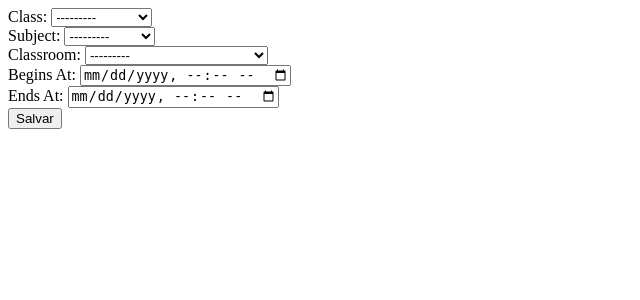
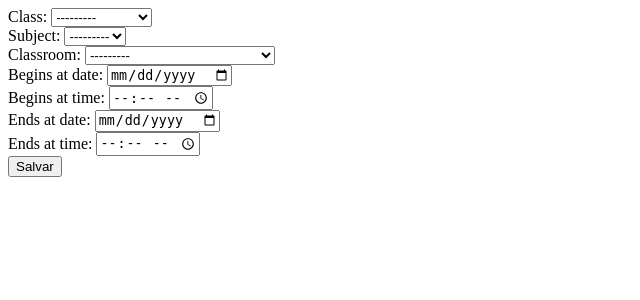
Before and after one commit to Miguel-Andrade-Cruz/Filow, a Django app: page /new/ in a window 1280 px wide. Shown: the top 300 px of the page, without its empty margins (0-640 px from the left). Run offline with Django 5.2, Linux system fonts and the light colour scheme; data comes from the database, SQL or seed files in the repository.

Commit message:
add search by date, reorgnize tables and add new litte features

```diff
--- a/schedules/forms.py
+++ b/schedules/forms.py
@@ -7,5 +7,9 @@ class ScheduleForm(forms.Form):
     _class = forms.ModelChoiceField(queryset=ClassTag.objects.all(), label="Class")
     subject = forms.ModelChoiceField(queryset=Subject.objects.all(), label="Subject")
     classroom = forms.ModelChoiceField(queryset=Classroom.objects.all(), label="Classroom")
-    begins_at = forms.DateTimeField(label="Begins At", widget=forms.DateTimeInput(attrs={'type': 'datetime-local'}))
-    ends_at = forms.DateTimeField(label="Ends At", widget=forms.DateTimeInput(attrs={'type': 'datetime-local'}))
+
+    begins_at_date = forms.DateField(label="Begins at date", widget=forms.DateInput(attrs={'type': 'date'}))
+    begins_at_time = forms.TimeField(label="Begins at time", widget=forms.TimeInput(attrs={'type': 'time'}))
+
+    ends_at_date = forms.DateField(label="Ends at date", widget=forms.DateInput(attrs={'type': 'date'}))
+    ends_at_time = forms.TimeField(label="Ends at time", widget=forms.TimeInput(attrs={'type': 'time'}))
--- a/schedules/models.py
+++ b/schedules/models.py
@@ -1,3 +1,4 @@
+from datetime import date
 from django.db import models
 from users.models import Teacher, ClassTag, Subject
 
@@ -13,11 +14,19 @@ class TeacherToClass(models.Model):
   teacher_id = models.ForeignKey(Teacher, on_delete=models.CASCADE)
   class_id = models.ForeignKey(ClassTag, on_delete=models.CASCADE)
 
+  def __str__(self):
+    return f"{self.teacher_id} - {self.class_id}"
+
+
 
 class Schedules(models.Model):
   teacher_id = models.ForeignKey(Teacher, on_delete=models.CASCADE)
   class_id = models.ForeignKey(ClassTag, on_delete=models.CASCADE)
   subject_id = models.ForeignKey(Subject, on_delete=models.CASCADE)
   classroom_id = models.ForeignKey(Classroom, on_delete=models.CASCADE)
-  begins_at = models.DateField()
-  ends_at = models.DateField()
+
+  begins_at_date = models.DateField()
+  begins_at_time = models.TimeField()
+
+  ends_at_date = models.DateField()
+  ends_at_time = models.TimeField()
--- a/schedules/templates/new_schedule.html
+++ b/schedules/templates/new_schedule.html
@@ -2,7 +2,7 @@
 
 {% block main %}
 
-<form>{% csrf_token%}
+<form action="{% url 'schedules:new_schedule' %}" method="post">{% csrf_token%}
     {{ form }}
     <input type="submit" value="Salvar">
 </form>
--- a/schedules/templates/new_schedule_suceeded.html
+++ b/schedules/templates/new_schedule_suceeded.html
@@ -1,8 +1,8 @@
-{% extends base.html %}
+{% extends 'Filow/base.html' %}
 {% block main %}
 
 <h1>Filow</h1>
 <p>Horŕaio criado com sucesso</p>
-<a href="{% url schedules:home %}">Voltar para a lista de horários</a>
+<a href="{% url 'schedules:home' %}">Voltar para a lista de horários</a>
 
-{% enbdlock main %}
+{% endblock main %}
--- a/schedules/views.py
+++ b/schedules/views.py
@@ -7,24 +7,41 @@ from users.models import Teacher, Student
 
 @login_required(login_url='/auth/login/')
 def home(request):
-  if request.user.role == 'TCHR':
 
-    teacher = Teacher.objects.get(user_id=request.user.id)
+  if request.method == 'POST':
 
-    schedules = Schedules.objects.filter(teacher_id=teacher.id)
+    date_request = request.POST.get('date')
+    if request.user.role == 'TCHR':
 
+      teacher = Teacher.objects.get(user_id=request.user.id)
+      if date_request == '':
+        schedules = Schedules.objects.filter(teacher_id=teacher)
+      else:
+        schedules = Schedules.objects.filter(teacher_id=teacher, begins_at_date=date_request)
 
+    elif request.user.role == 'STDNT':
+      student = Student.objects.get(user_id=request.user.id)
+      if date_request == '':
+        schedules = Schedules.objects.filter(class_id=student.class_id)
+      else:
+        schedules = Schedules.objects.filter(class_id=student.class_id, begins_at_date=date_request)
+
+    if schedules == []:
+      return render(request, './home_teacher.html', {
+        'user': request.user.name,
+        'schedules': False,
+      })
     schedules = [
-      {
-        'teacher': schedule.teacher_id.user_id.name,
-        'subject': schedule.subject_id.subject_name,
-        'class': schedule.class_id.tag,
-        'classroom_tag': schedule.classroom_id.tag,
-        'classroom_quadrant': schedule.classroom_id.quadrant,
-        'begins_at': schedule.begins_at,
-        'ends_at': schedule.ends_at
-      }
-      for schedule in schedules
+    {
+      'teacher': schedule.teacher_id.user_id.name,
+      'subject': schedule.subject_id.subject_name,
+      'class': schedule.class_id.tag,
+      'classroom_tag': schedule.classroom_id.tag,
+      'classroom_quadrant': schedule.classroom_id.quadrant,
+      'begins_at_time': schedule.begins_at_time,
+      'ends_at_time': schedule.ends_at_time
+    }
+    for schedule in schedules
     ]
 
     return render(request, './home_teacher.html', {
@@ -34,6 +51,30 @@ def home(request):
 
 
 
+  if request.user.role == 'TCHR':
+
+    teacher = Teacher.objects.get(user_id=request.user.id)
+
+    schedules = Schedules.objects.filter(teacher_id=teacher)
+
+    schedules = [
+      {
+        'teacher': schedule.teacher_id.user_id.name,
+        'subject': schedule.subject_id.subject_name,
+        'class': schedule.class_id.tag,
+        'classroom_tag': schedule.classroom_id.tag,
+        'classroom_quadrant': schedule.classroom_id.quadrant,
+        'date': schedule.begins_at_date,
+        'begins_at_time': schedule.begins_at_time,
+        'ends_at_time': schedule.ends_at_time,
+      }
+      for schedule in schedules
+    ]
+
+    return render(request, './home_teacher.html', {
+      'user': request.user.name,
+      'schedules': schedules,
+    })
 
 
 
@@ -49,8 +90,9 @@ def home(request):
         'class': schedule.class_id.tag,
         'classroom_tag': schedule.classroom_id.tag,
         'classroom_quadrant': schedule.classroom_id.quadrant,
-        'begins_at': schedule.begins_at,
-        'ends_at': schedule.ends_at
+        'date': schedule.begins_at_date,
+        'begins_at_time': schedule.begins_at_time,
+        'ends_at_time': schedule.ends_at_time,
       }
       for schedule in schedules
     ]
@@ -64,13 +106,17 @@ def new_schedule(request):
 
     form = ScheduleForm(request.POST)
     if form.is_valid():
+
+      teacher = Teacher.objects.get(user_id=request.user.id)
       schedule = Schedules(
-        teacher_id=request.user.id,
+        teacher_id=teacher,
         class_id=form.cleaned_data['_class'],
         subject_id=form.cleaned_data['subject'],
         classroom_id=form.cleaned_data['classroom'],
-        begins_at=form.cleaned_data['begins_at'],
-        ends_at=form.cleaned_data['ends_at']
+        begins_at_date=form.cleaned_data['begins_at_date'],
+        begins_at_time=form.cleaned_data['begins_at_time'],
+        ends_at_date=form.cleaned_data['ends_at_date'],
+        ends_at_time=form.cleaned_data['ends_at_time'],
       )
       schedule.save()
       return render(request, './new_schedule_suceeded.html')
--- a/users/models.py
+++ b/users/models.py
@@ -64,7 +64,12 @@ class ClassTag(models.Model):
 class Teacher(models.Model):
   user_id = models.ForeignKey(User, on_delete=models.CASCADE)
   subject_id = models.ForeignKey(Subject, on_delete=models.CASCADE)
+  def __str__(self):
+    return f"Prof {self.user_id}"
+
 
 class Student(models.Model):
   user_id = models.ForeignKey(User, on_delete=models.CASCADE)
   class_id = models.ForeignKey(ClassTag, on_delete=models.CASCADE)
+  def __str__(self):
+    return f"Aluno {self.user_id}"
--- a/users/urls.py
+++ b/users/urls.py
@@ -15,7 +15,8 @@ urlpatterns = [
       authentication_form=LoginForm
 
     ),
-    name='login'),
+    name='login'
+  ),
 
   path(
     'logout/',
```
Also changed, not shown: schedules/templates/home_student.html (+8 -1 lines), schedules/templates/home_teacher.html (+10 -2 lines), db.sqlite3, schedules/migrations/0002_remove_schedules_begins_at_remove_schedules_ends_at_and_more.py (added), schedules/migrations/0003_alter_schedules_begins_at_date_and_more.py (added).
